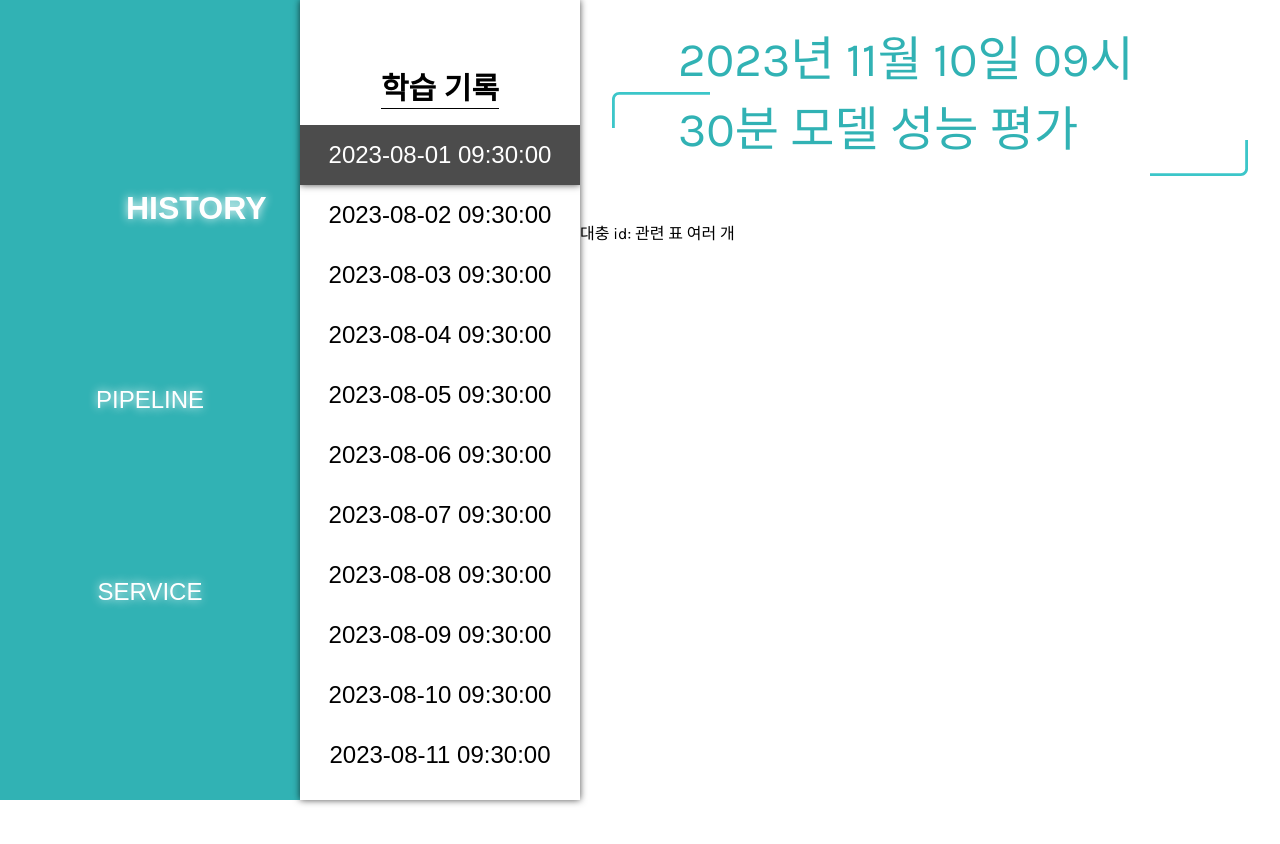
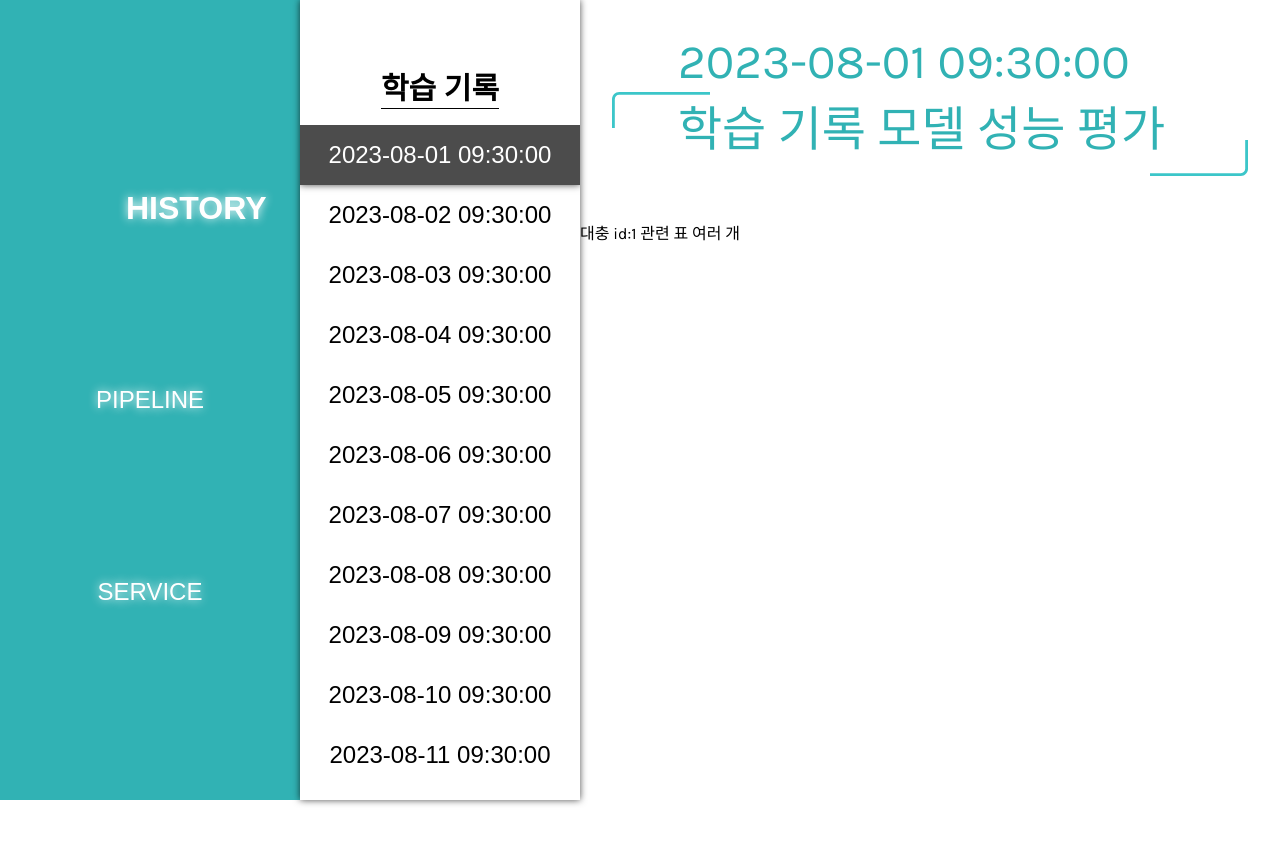
Before and after one commit to hard-coding-mlops/mini-mlops-react, a React (Create React App) app: page /history in a window 1280 px wide. Shown: the top 844 px of the page. Built offline with nearby package versions, Linux system fonts and the light colour scheme.

Commit message:
fix: HistoryBar 새로고침 시 버튼 활성화 스타일 버그 해결

```diff
--- a/src/components/HistoryBar/HistoryBar.jsx
+++ b/src/components/HistoryBar/HistoryBar.jsx
@@ -1,69 +1,25 @@
+// HistoryBar.js
+import React from 'react';
 import { useNavigate } from 'react-router-dom';
-import { useState } from 'react';
-
 import styles from './HistoryBar.module.css';
 
-const dummydata = [
-  { id: 1, datetime: '2023-08-01 09:30:00', accuracy: 0.9 },
-  { id: 2, datetime: '2023-08-02 09:30:00', accuracy: 0.9 },
-  { id: 3, datetime: '2023-08-03 09:30:00', accuracy: 0.9 },
-  { id: 4, datetime: '2023-08-04 09:30:00', accuracy: 0.9 },
-  { id: 5, datetime: '2023-08-05 09:30:00', accuracy: 0.9 },
-  { id: 6, datetime: '2023-08-06 09:30:00', accuracy: 0.9 },
-  { id: 7, datetime: '2023-08-07 09:30:00', accuracy: 0.9 },
-  { id: 8, datetime: '2023-08-08 09:30:00', accuracy: 0.9 },
-  { id: 9, datetime: '2023-08-09 09:30:00', accuracy: 0.9 },
-  { id: 10, datetime: '2023-08-10 09:30:00', accuracy: 0.9 },
-  { id: 11, datetime: '2023-08-11 09:30:00', accuracy: 0.9 },
-  { id: 12, datetime: '2023-08-12 09:30:00', accuracy: 0.9 },
-  { id: 13, datetime: '2023-08-13 09:30:00', accuracy: 0.9 },
-  { id: 14, datetime: '2023-08-14 09:30:00', accuracy: 0.9 },
-  { id: 15, datetime: '2023-08-15 09:30:00', accuracy: 0.9 },
-  { id: 16, datetime: '2023-08-16 09:30:00', accuracy: 0.9 },
-  { id: 17, datetime: '2023-08-17 09:30:00', accuracy: 0.9 },
-  { id: 18, datetime: '2023-08-18 09:30:00', accuracy: 0.9 },
-  { id: 19, datetime: '2023-08-19 09:30:00', accuracy: 0.9 },
-  { id: 20, datetime: '2023-08-20 09:30:00', accuracy: 0.9 },
-  { id: 21, datetime: '2023-08-21 09:30:00', accuracy: 0.9 },
-  { id: 22, datetime: '2023-08-22 09:30:00', accuracy: 0.9 },
-  { id: 23, datetime: '2023-08-23 09:30:00', accuracy: 0.9 },
-  { id: 24, datetime: '2023-08-24 09:30:00', accuracy: 0.9 },
-  { id: 25, datetime: '2023-08-25 09:30:00', accuracy: 0.9 },
-  { id: 26, datetime: '2023-08-26 09:30:00', accuracy: 0.9 },
-  { id: 27, datetime: '2023-08-27 09:30:00', accuracy: 0.9 },
-  { id: 28, datetime: '2023-08-28 09:30:00', accuracy: 0.9 },
-  { id: 29, datetime: '2023-08-29 09:30:00', accuracy: 0.9 },
-  { id: 30, datetime: '2023-08-30 09:30:00', accuracy: 0.9 },
-  { id: 31, datetime: '2023-08-31 09:30:00', accuracy: 0.9 },
-  { id: 32, datetime: '2023-09-01 09:30:00', accuracy: 0.9 },
-  { id: 33, datetime: '2023-09-02 09:30:00', accuracy: 0.9 },
-  { id: 34, datetime: '2023-09-03 09:30:00', accuracy: 0.9 },
-  { id: 35, datetime: '2023-09-04 09:30:00', accuracy: 0.9 },
-  { id: 36, datetime: '2023-09-05 09:30:00', accuracy: 0.9 },
-  { id: 37, datetime: '2023-09-06 09:30:00', accuracy: 0.9 },
-  { id: 38, datetime: '2023-09-07 09:30:00', accuracy: 0.9 },
-  { id: 39, datetime: '2023-09-08 09:30:00', accuracy: 0.9 },
-];
-
-function HistoryBar() {
+function HistoryBar({ data, currentRecordId, setCurrentRecordId }) {
   const navigate = useNavigate();
-
-  const [currentRecord, setCurrentRecord] = useState(1);
 
   return (
     <div className={styles.historyBar}>
       <p className={styles.recordHeader}>학습 기록</p>
       <div className={styles.recordBody}>
-        {dummydata.map((data) => (
-          <div className={styles.record}>
+        {data.map((item) => (
+          <div className={styles.record} key={item.id}>
             <button
-              className={`${styles.recordButton} ${currentRecord === data.id ? styles.activeButton : ''}`}
+              className={`${styles.recordButton} ${currentRecordId === item.id ? styles.activeButton : ''}`}
               onClick={() => {
-                setCurrentRecord(data.id);
-                navigate(`/history/${data.id}`);
+                setCurrentRecordId(item.id);
+                navigate(`/history/${item.id}`);
               }}
             >
-              {data.datetime}
+              {item.datetime}
             </button>
           </div>
         ))}
--- a/src/index.js
+++ b/src/index.js
@@ -7,11 +7,11 @@ import { BrowserRouter } from 'react-router-dom';
 
 const root = ReactDOM.createRoot(document.getElementById('root'));
 root.render(
-  <React.StrictMode>
-    <BrowserRouter>
-      <App />
-    </BrowserRouter>
-  </React.StrictMode>,
+  // <React.StrictMode>
+  <BrowserRouter>
+    <App />
+  </BrowserRouter>,
+  // </React.StrictMode>,
 );
 
 // If you want to start measuring performance in your app, pass a function
--- a/src/pages/History/History.jsx
+++ b/src/pages/History/History.jsx
@@ -1,23 +1,74 @@
+// History.js
+import React, { useEffect, useState } from 'react';
 import { useParams } from 'react-router-dom';
+import PageHeader from '../../components/PageHeader/PageHeader';
 import HistoryBar from '../../components/HistoryBar/HistoryBar';
-import PageHeader from '../../components/PageHeader/PageHeader';
 import styles from './History.module.css';
-// import topLeftBorder from '../assets/images/top-left-border.svg';
-// import bottomRightBorder from '../assets/images/bottom-right-border.svg';
+
+const dummydata = [
+  { id: 1, datetime: '2023-08-01 09:30:00', accuracy: 0.9 },
+  { id: 2, datetime: '2023-08-02 09:30:00', accuracy: 0.9 },
+  { id: 3, datetime: '2023-08-03 09:30:00', accuracy: 0.9 },
+  { id: 4, datetime: '2023-08-04 09:30:00', accuracy: 0.9 },
+  { id: 5, datetime: '2023-08-05 09:30:00', accuracy: 0.9 },
+  { id: 6, datetime: '2023-08-06 09:30:00', accuracy: 0.9 },
+  { id: 7, datetime: '2023-08-07 09:30:00', accuracy: 0.9 },
+  { id: 8, datetime: '2023-08-08 09:30:00', accuracy: 0.9 },
+  { id: 9, datetime: '2023-08-09 09:30:00', accuracy: 0.9 },
+  { id: 10, datetime: '2023-08-10 09:30:00', accuracy: 0.9 },
+  { id: 11, datetime: '2023-08-11 09:30:00', accuracy: 0.9 },
+  { id: 12, datetime: '2023-08-12 09:30:00', accuracy: 0.9 },
+  { id: 13, datetime: '2023-08-13 09:30:00', accuracy: 0.9 },
+  { id: 14, datetime: '2023-08-14 09:30:00', accuracy: 0.9 },
+  { id: 15, datetime: '2023-08-15 09:30:00', accuracy: 0.9 },
+  { id: 16, datetime: '2023-08-16 09:30:00', accuracy: 0.9 },
+  { id: 17, datetime: '2023-08-17 09:30:00', accuracy: 0.9 },
+  { id: 18, datetime: '2023-08-18 09:30:00', accuracy: 0.9 },
+  { id: 19, datetime: '2023-08-19 09:30:00', accuracy: 0.9 },
+  { id: 20, datetime: '2023-08-20 09:30:00', accuracy: 0.9 },
+  { id: 21, datetime: '2023-08-21 09:30:00', accuracy: 0.9 },
+  { id: 22, datetime: '2023-08-22 09:30:00', accuracy: 0.9 },
+  { id: 23, datetime: '2023-08-23 09:30:00', accuracy: 0.9 },
+  { id: 24, datetime: '2023-08-24 09:30:00', accuracy: 0.9 },
+  { id: 25, datetime: '2023-08-25 09:30:00', accuracy: 0.9 },
+  { id: 26, datetime: '2023-08-26 09:30:00', accuracy: 0.9 },
+  { id: 27, datetime: '2023-08-27 09:30:00', accuracy: 0.9 },
+  { id: 28, datetime: '2023-08-28 09:30:00', accuracy: 0.9 },
+  { id: 29, datetime: '2023-08-29 09:30:00', accuracy: 0.9 },
+  { id: 30, datetime: '2023-08-30 09:30:00', accuracy: 0.9 },
+  { id: 31, datetime: '2023-08-31 09:30:00', accuracy: 0.9 },
+  { id: 32, datetime: '2023-09-01 09:30:00', accuracy: 0.9 },
+  { id: 33, datetime: '2023-09-02 09:30:00', accuracy: 0.9 },
+  { id: 34, datetime: '2023-09-03 09:30:00', accuracy: 0.9 },
+  { id: 35, datetime: '2023-09-04 09:30:00', accuracy: 0.9 },
+  { id: 36, datetime: '2023-09-05 09:30:00', accuracy: 0.9 },
+  { id: 37, datetime: '2023-09-06 09:30:00', accuracy: 0.9 },
+  { id: 38, datetime: '2023-09-07 09:30:00', accuracy: 0.9 },
+  { id: 39, datetime: '2023-09-08 09:30:00', accuracy: 0.9 },
+];
 
 function History() {
   const { recordId } = useParams();
+  const [currentRecordId, setCurrentRecordId] = useState(1);
+
+  useEffect(() => {
+    // URL 파라미터에서 읽은 값이 있으면 해당 값으로 설정
+    if (recordId) {
+      setCurrentRecordId(parseInt(recordId, 10));
+    }
+  }, [recordId]);
 
   return (
     <>
-      <HistoryBar />
+      <HistoryBar data={dummydata} currentRecordId={currentRecordId} setCurrentRecordId={setCurrentRecordId} />
+
       <div className={styles.history}>
         <div className={styles.historyPageHeader}>
           <PageHeader>
-            <span>2023년 11월 10일 09시 30분 모델 성능 평가</span>
+            <span>{dummydata[currentRecordId - 1].datetime} 학습 기록 모델 성능 평가</span>
           </PageHeader>
         </div>
-        <div className={styles.historyPageBody}>대충 id:{recordId} 관련 표 여러 개</div>
+        <div className={styles.historyPageBody}>대충 id:{currentRecordId} 관련 표 여러 개</div>
       </div>
     </>
   );
```
